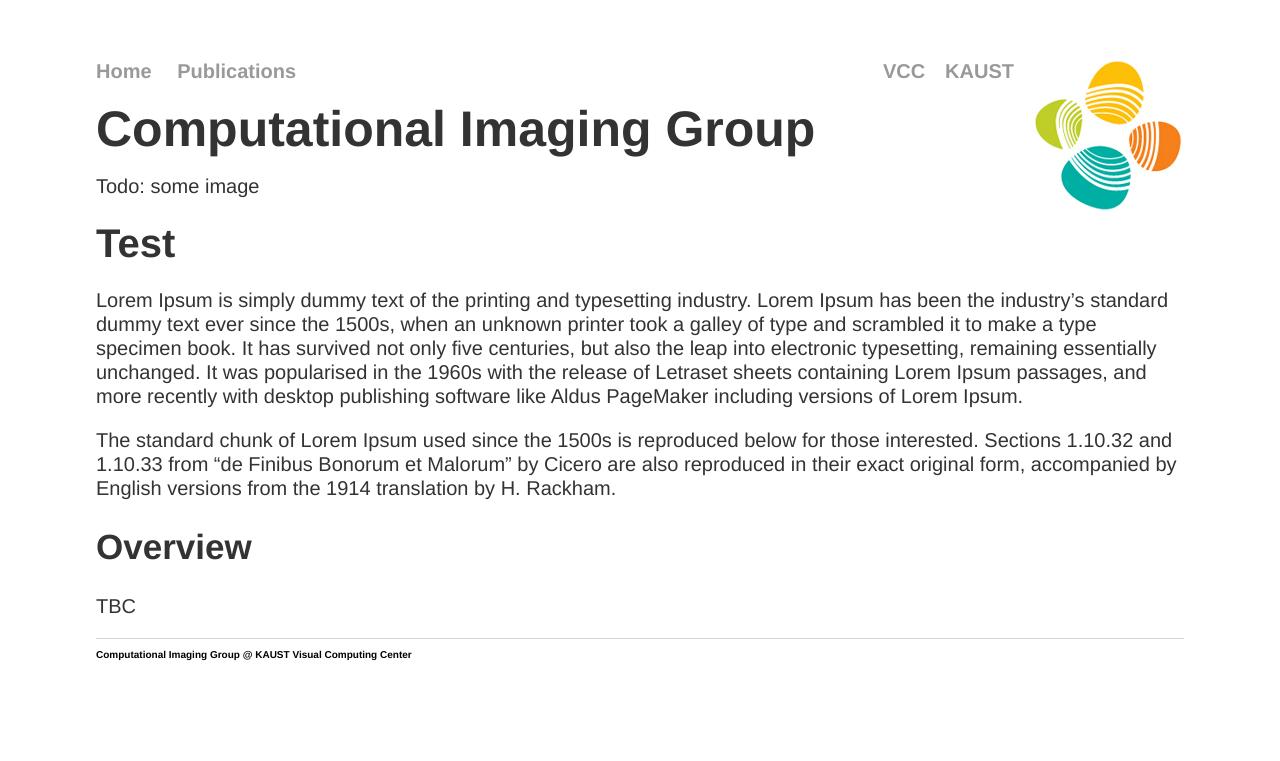
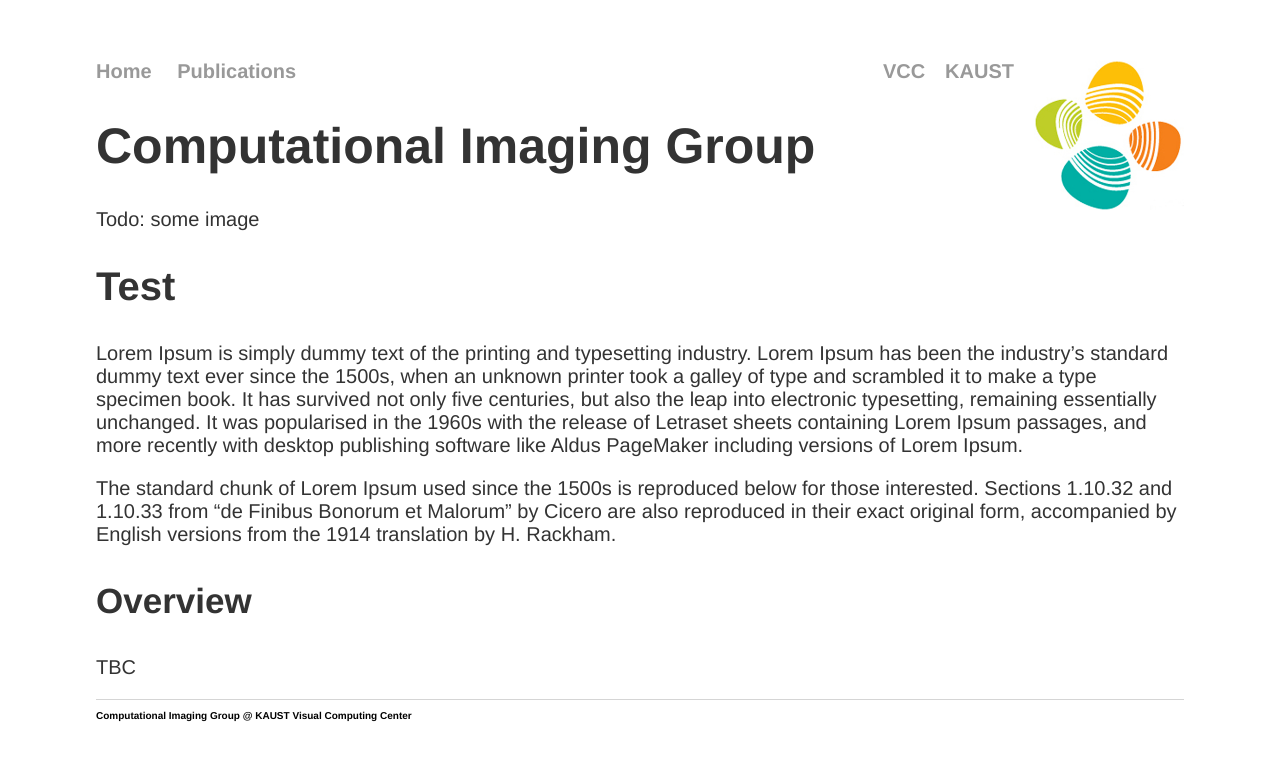
Before and after one commit to vccimaging/vccimaging.github.io, a Jekyll site: the page built from index.md, in a window 1280 px wide. Shown: the top 761 px of the page. Built offline with Jekyll 4.4.1, drawn with Linux system fonts in a browser that asks for light colours.

Commit message:
Update main.css

```diff
--- a/css/main.css
+++ b/css/main.css
@@ -23,7 +23,6 @@
 }
 content {
     font-family:'Helvetica', 'Arial', 'Sans-Serif';
-    line-height: 1.2em;
     color: #333;
 }
 pub-authors {
@@ -39,7 +38,6 @@
 }
 p {
     font-family:'Helvetica', 'Arial', 'Sans-Serif';
-    line-height: 1.2em;
     color: #333;
 }
 h1 {
```
